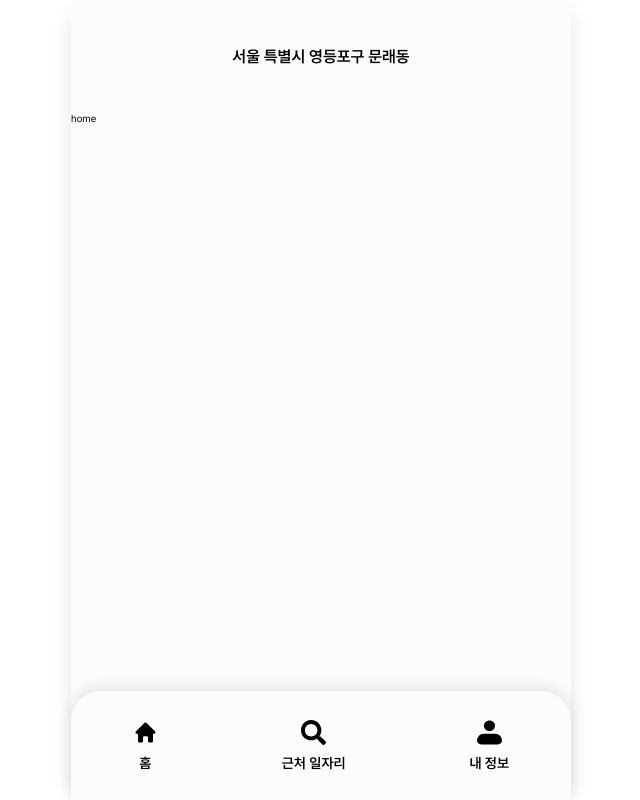
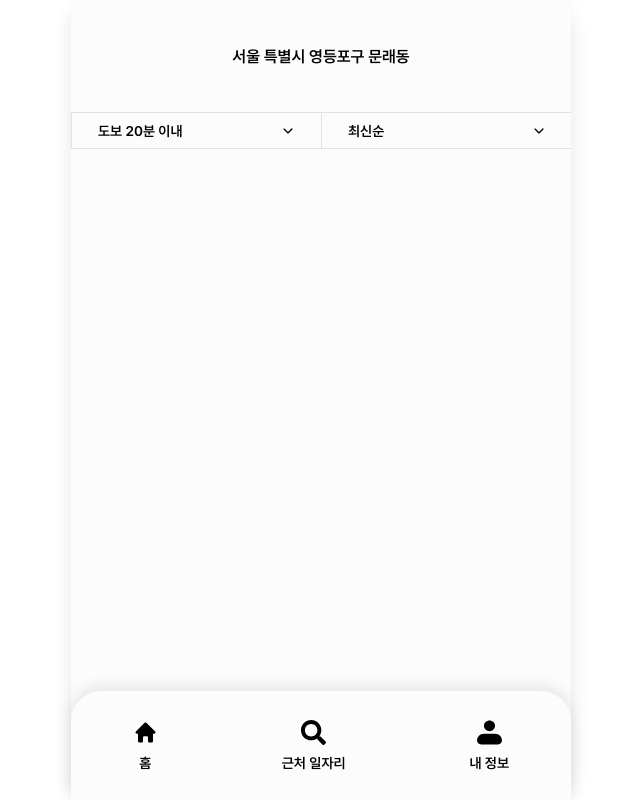
Before and after one commit to Maeum-Eum/Maeum-Eum-Front, a React (Vite) app: page / in a window 1280 px wide. Shown: the whole page, without its empty margins (319-959 px from the left). Built offline with nearby package versions, Linux system fonts and the light colour scheme; sample sign-in values are in the browser's storage.

Commit message:
메인 홈화면 추가

```diff
--- a/src/pages/Home.tsx
+++ b/src/pages/Home.tsx
@@ -1,3 +1,44 @@
+import styled from 'styled-components';
+import { HomeHeader } from '../components/home/homeHeader';
+import { HomeDropdown } from '../components/home/HomeDropdown';
+import { NavigationBar } from '../components/home/NavigationBar';
+
 export const Home = () => {
-  return <div>home</div>;
+  return (
+    <Wrapper>
+      <Dropdowns>
+        <HomeDropdown items={['도보 20분 이내', '도보 10분 이내']} />
+
+        <HomeDropdown items={['최신순', '가능 업무 일자순']} />
+      </Dropdowns>
+      <Content></Content>
+    </Wrapper>
+  );
 };
+
+const Content = styled.div`
+  flex-grow: 1;
+`;
+
+const Wrapper = styled.div`
+  min-height: 100dvh;
+  display: flex;
+
+  flex-direction: column;
+
+  width: 100%;
+`;
+
+const Dropdowns = styled.div`
+  background-color: ${(props) => props.theme.colors.background};
+  position: sticky;
+  display: grid;
+  grid-template-columns: 1fr 1fr;
+  align-items: center;
+  height: 3.5rem;
+  gap: 0;
+  max-width: 500px;
+  width: 100%;
+  z-index: 1000;
+  border: 0.1rem solid ${(props) => props.theme.colors.black10};
+`;
```
